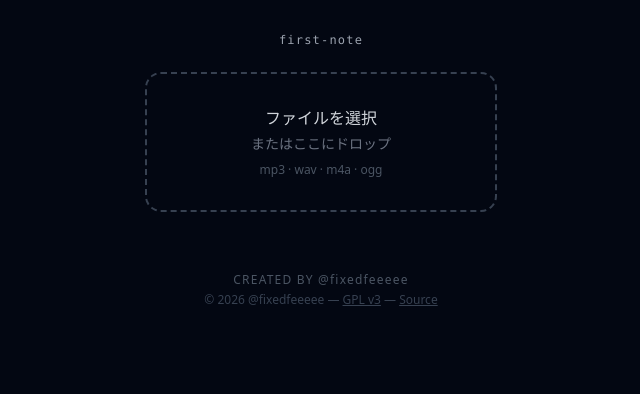
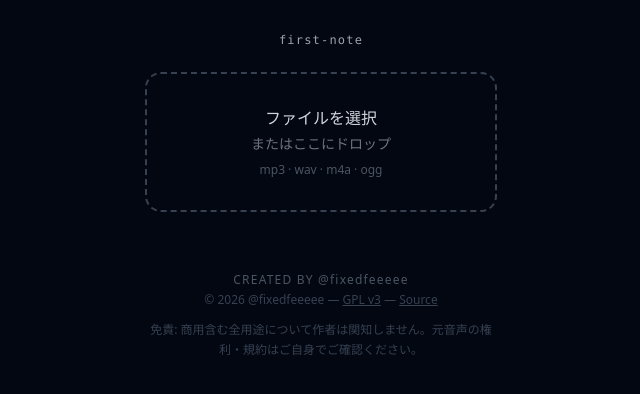
Before and after one commit to maru-k-lab/first-note, a website built with Vite: page index.html in a window 1280 px wide. Shown: the whole page, without its empty margins (319-959 px from the left). Built offline with nearby package versions, Linux system fonts and the light colour scheme.

Commit message:
docs: add disclaimer to footer
Co-Authored-By: Claude Opus 4.7 <noreply@anthropic.com>

```diff
--- a/index.html
+++ b/index.html
@@ -126,6 +126,9 @@
             target="_blank" rel="noopener noreferrer"
             class="underline hover:text-gray-500 transition-colors">Source</a>
         </p>
+        <p class="text-xs text-gray-700 mt-2 leading-relaxed">
+          免責: 商用含む全用途について作者は関知しません。元音声の権利・規約はご自身でご確認ください。
+        </p>
       </footer>
 
     </div>
```
